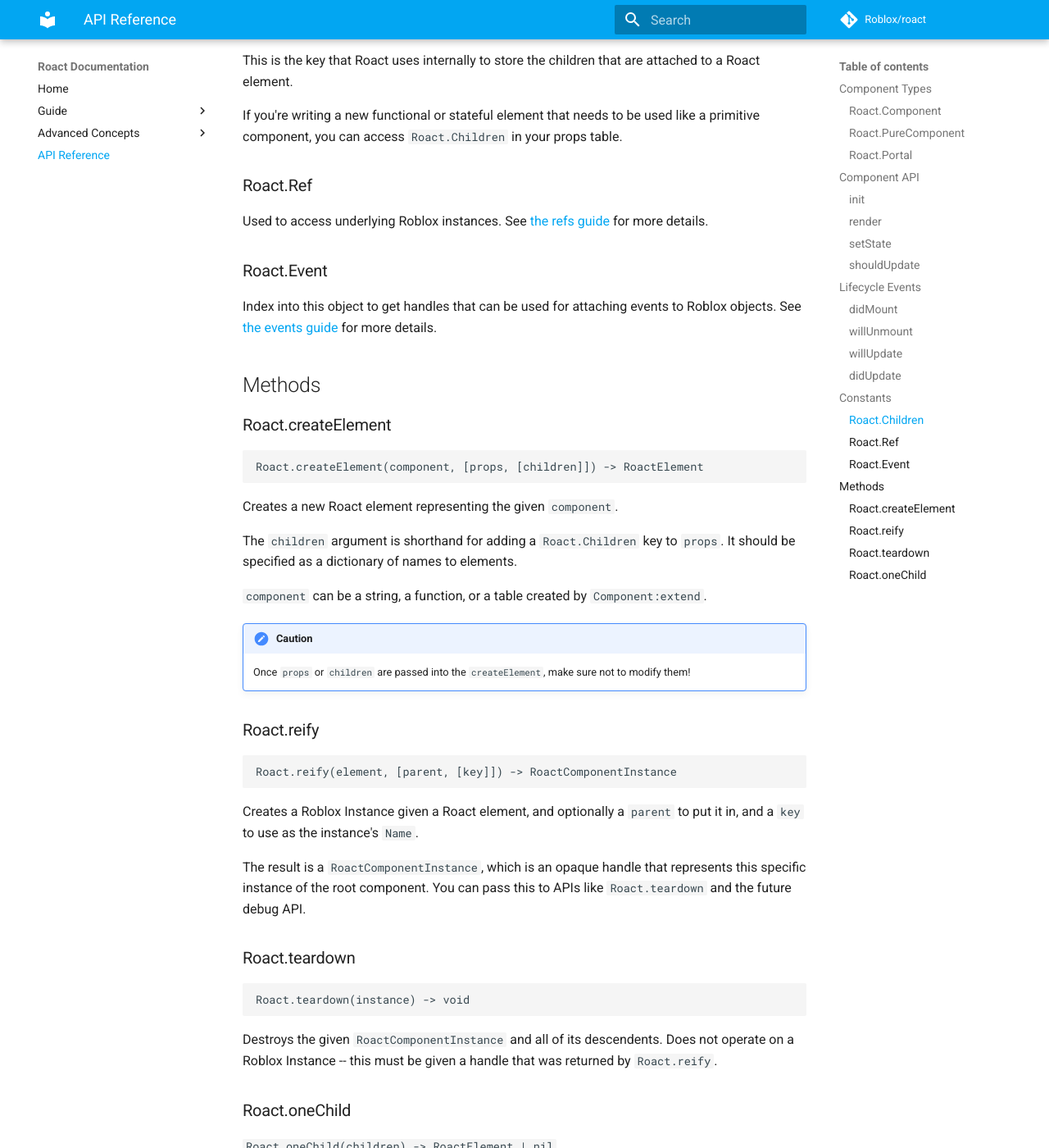
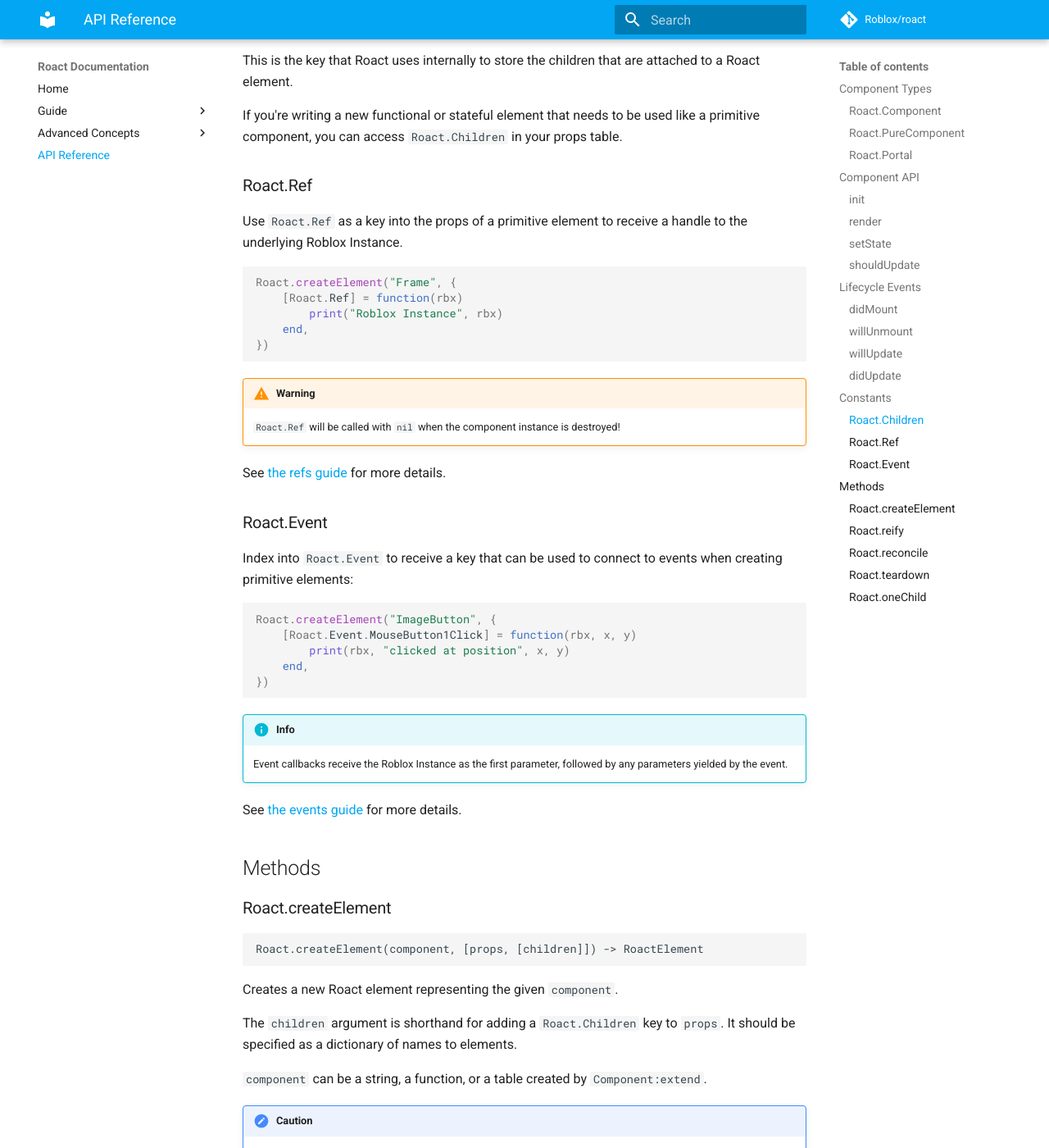
Before and after one commit to Roblox/roact, an MkDocs documentation site: the page built from docs/api-reference.md, in a window 1280 px wide and 1400 px high, scrolled down 4796 px. Shown: the whole window at 82% size. Built offline with MkDocs 1.6.1 and Material for MkDocs 9.7.7, drawn with Linux system fonts in a browser that asks for light colours; comment, search, counter and statistics services are not loaded; old or Windows-style settings are respelled for this version of MkDocs; some of the changed text lies outside the part shown.

Commit message:
Document Roact.reconcile

````diff
--- a/docs/api-reference.md
+++ b/docs/api-reference.md
@@ -188,10 +188,36 @@
 If you're writing a new functional or stateful element that needs to be used like a primitive component, you can access `Roact.Children` in your props table.
 
 ### Roact.Ref
-Used to access underlying Roblox instances. See [the refs guide](/advanced/refs.html) for more details.
+Use `Roact.Ref` as a key into the props of a primitive element to receive a handle to the underlying Roblox Instance.
+
+```lua
+Roact.createElement("Frame", {
+	[Roact.Ref] = function(rbx)
+		print("Roblox Instance", rbx)
+	end,
+})
+```
+
+!!! warning
+	`Roact.Ref` will be called with `nil` when the component instance is destroyed!
+
+See [the refs guide](/advanced/refs.html) for more details.
 
 ### Roact.Event
-Index into this object to get handles that can be used for attaching events to Roblox objects. See [the events guide](/guide/events.md) for more details.
+Index into `Roact.Event` to receive a key that can be used to connect to events when creating primitive elements:
+
+```lua
+Roact.createElement("ImageButton", {
+	[Roact.Event.MouseButton1Click] = function(rbx, x, y)
+		print(rbx, "clicked at position", x, y)
+	end,
+})
+```
+
+!!! info
+	Event callbacks receive the Roblox Instance as the first parameter, followed by any parameters yielded by the event.
+
+See [the events guide](/guide/events.md) for more details.
 
 ## Methods
 
@@ -211,19 +237,33 @@
 
 ### Roact.reify
 ```
-Roact.reify(element, [parent, [key]]) -> RoactComponentInstance
+Roact.reify(element, [parent, [key]]) -> ComponentInstanceHandle
 ```
 
 Creates a Roblox Instance given a Roact element, and optionally a `parent` to put it in, and a `key` to use as the instance's `Name`.
 
-The result is a `RoactComponentInstance`, which is an opaque handle that represents this specific instance of the root component. You can pass this to APIs like `Roact.teardown` and the future debug API.
+The result is a `ComponentInstanceHandle`, which is an opaque handle that represents this specific instance of the root component. You can pass this to APIs like `Roact.teardown` and the future debug API.
+
+### Roact.reconcile
+```
+Roact.reconcile(instanceHandle, element) -> ComponentInstanceHandle
+```
+
+Updates an existing instance handle with a new element, returning a new handle.
+
+`reconcile` can be used to change the props of a component instance created with `reify` and is useful for putting Roact content into non-Roact applications.
+
+!!! warning
+	`Roact.reconcile` takes ownership of the `instanceHandle` passed into it and may tear it down and create a new tree!
+
+	Make sure to use the handle that `reconcile` returns in any operations after `reconcile`, including `teardown`.
 
 ### Roact.teardown
 ```
 Roact.teardown(instance) -> void
 ```
 
-Destroys the given `RoactComponentInstance` and all of its descendents. Does not operate on a Roblox Instance -- this must be given a handle that was returned by `Roact.reify`.
+Destroys the given `ComponentInstanceHandle` and all of its descendents. Does not operate on a Roblox Instance -- this must be given a handle that was returned by `Roact.reify`.
 
 ### Roact.oneChild
 `Roact.oneChild(children) -> RoactElement | nil`
````
